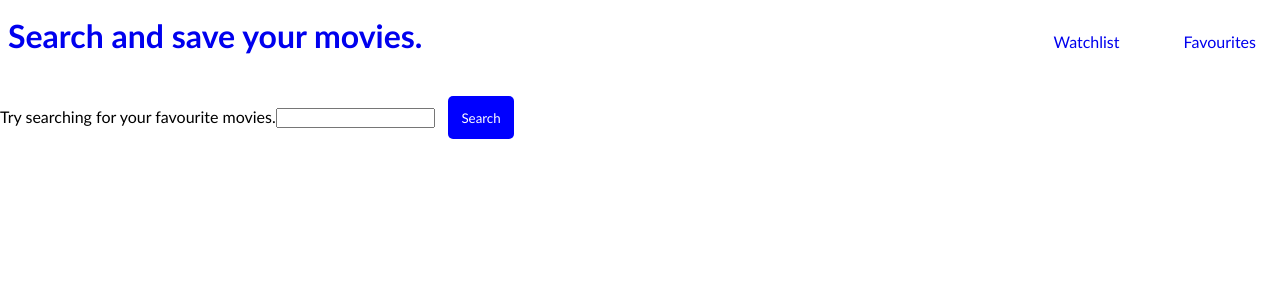
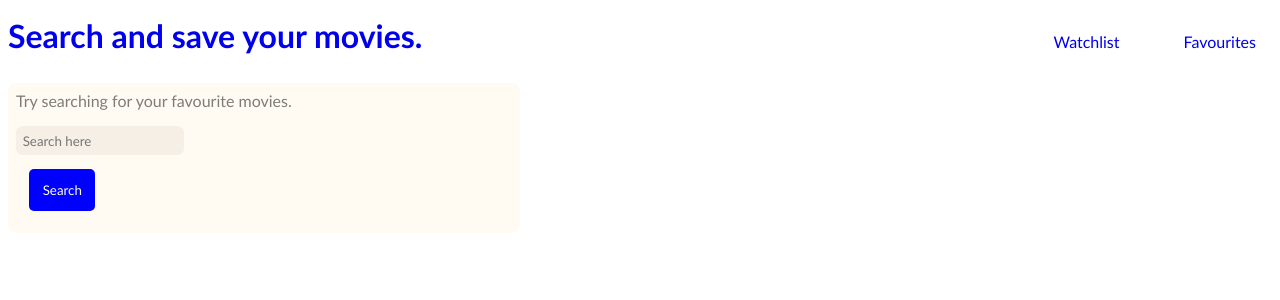
Before and after one commit to slav-getov/movie-searcher, a React (Vite) app: page / in a window 1280 px wide. Shown: the top 300 px of the page. Built offline with nearby package versions, Linux system fonts and the light colour scheme.

Commit message:
adding new styling for the form

```diff
--- a/src/components/forms/Form.jsx
+++ b/src/components/forms/Form.jsx
@@ -1,6 +1,6 @@
 import React, { useState } from "react";
 import ActionableButton from "../shared/ActionableButton";
-import { FieldsetStyles } from "./form.style.css";
+import { FormStyle, FieldsetStyles, SearchInputStyle } from "./form.style.css";
 import { useSelector, useDispatch } from "react-redux";
 import {
   updateFormSearchParams,
@@ -48,7 +48,7 @@ const Form = () => {
 
   return (
     <>
-      <form
+      <FormStyle
         onSubmit={(e) => {
           e.preventDefault();
           dispatch(updateFormSearchParams(formDataBeforeSubmit));
@@ -56,18 +56,19 @@ const Form = () => {
         }}
       >
         <FieldsetStyles>
-          <label>
-            Try searching for your favourite movies.
-            <input
+          <label>Try searching for your favourite movies.</label>
+          <div>
+            <SearchInputStyle
               type="text"
               name="search"
+              placeholder="Search here"
               onChange={(e) => setFormDataBeforeSubmit(e.target.value)}
             />
-          </label>
+          </div>
         </FieldsetStyles>
 
         <ActionableButton title="Search" backgroundColor={"blue"} />
-      </form>
+      </FormStyle>
       {content}
     </>
   );
--- a/src/components/forms/form.style.css.js
+++ b/src/components/forms/form.style.css.js
@@ -1,8 +1,28 @@
 import styled from "styled-components";
-
+import ActionableButton from "../shared/ActionableButton";
 const FieldsetStyles = styled.fieldset`
   border: none;
-  display: inline-block;
+  display: flex;
+  flex-direction: column;
+  gap: 1em;
 `;
 
-export { FieldsetStyles };
+const FormStyle = styled.form`
+  width: 40%;
+  margin-left: 0.5em;
+  background-color: #fffaf2;
+  color: #7f7d78;
+  padding: 0.5em;
+  border-radius: 0.5em;
+`;
+
+const SearchInputStyle = styled.input`
+  border: none;
+  outline: none;
+  background-color: #f5efe6;
+  padding: 0.5em;
+  border-radius: 0.5em;
+`;
+
+const FormButton = styled(ActionableButton)``;
+export { FormStyle, FieldsetStyles, SearchInputStyle, FormButton };
--- a/src/components/movie/movie.style.css.js
+++ b/src/components/movie/movie.style.css.js
@@ -1,6 +1,10 @@
 import styled from "styled-components";
 const MovieContainer = styled.div`
   display: ${(props) => (props.isComplex ? "block" : "flex")};
+  justify-content: center;
+  align-items: center;
+  gap: 2em;
+  border: ${(props) => (props.isComplex ? "" : ".5em solid black")};
 `;
 
 export { MovieContainer };
```
